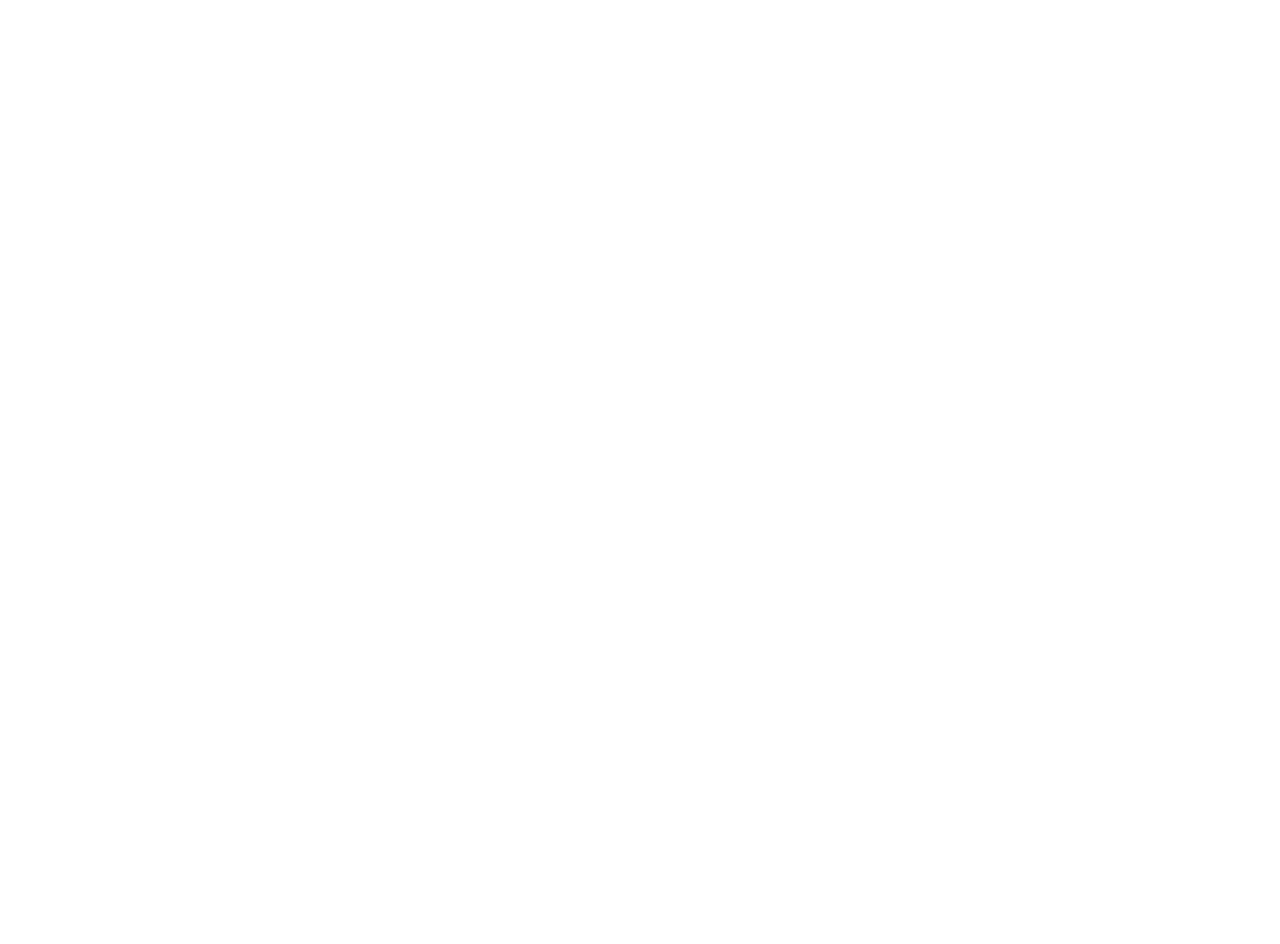
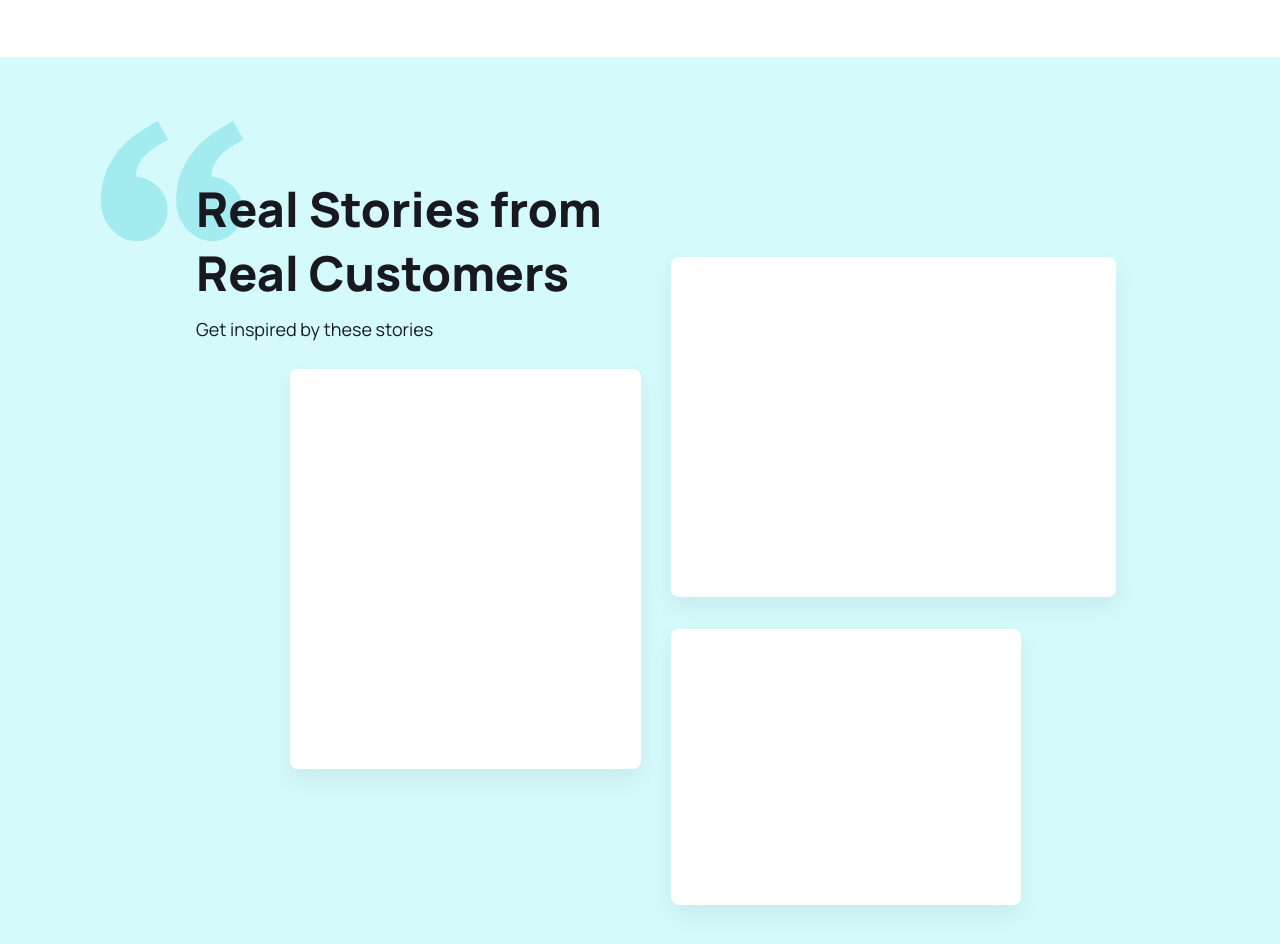
Before and after one commit to bradvatne/landify, a Next.js app: page / in a window 1280 px wide. Shown: the part 1440-2384 px from the top of the page. Before the commit the page ends 1497 px from the top, so only its background shows below. Built offline with nearby package versions, Linux system fonts and the light colour scheme.

Commit message:
reviews section progress

```diff
--- /dev/null
+++ b/containers/Reviews.tsx
@@ -0,0 +1,24 @@
+import styles from "../styles/Reviews.module.scss";
+
+export default function Reviews({ reviewsContent }) {
+  return (
+    <div className={styles.section}>
+      <div className={styles.wrapper}>
+        <img src={"/images/quote.svg"} className={styles.quote_image} />
+        <div className={styles.title_container}>
+          <h2 className={styles.title}>{reviewsContent.title}</h2>
+          <p className={styles.lead}>{reviewsContent.lead}</p>
+          <div className={styles.review_left}></div>
+        </div>
+        <div className={styles.reviews_right_container}>
+            <div className={styles.right_top_review}>
+
+            </div>
+            <div className={styles.right_bottom_review}>
+
+            </div>
+        </div>
+      </div>
+    </div>
+  );
+}
--- a/containers/index.tsx
+++ b/containers/index.tsx
@@ -2,3 +2,4 @@
 export { default as Hero } from "./Hero";
 export { default as Brands } from "./Brands";
 export { default as Features } from './Features';
+export { default as Reviews } from './Reviews';
--- /dev/null
+++ b/content/reviews.json
@@ -0,0 +1,5 @@
+{
+    "title": "Real Stories from Real Customers",
+    "lead": "Get inspired by these stories"
+
+}
--- a/pages/index.tsx
+++ b/pages/index.tsx
@@ -2,10 +2,17 @@
 import heroJSON from "../content/hero.json";
 import brandsJSON from "../content/brands.json";
 import featuresJSON from "../content/features.json";
-import { Hero, Features } from "../containers";
+import reviewsJSON from "../content/reviews.json";
+import { Hero, Features, Reviews } from "../containers";
 
 const obj = {};
-export default function Home({ heroContent, brandsContent, headerContent, featuresContent }) {
+export default function Home({
+  heroContent,
+  brandsContent,
+  headerContent,
+  featuresContent,
+  reviewsContent
+}) {
   return (
     <>
       <Hero
@@ -14,6 +21,7 @@
         brandsContent={brandsContent}
       />
       <Features featuresContent={featuresContent} />
+      <Reviews reviewsContent={reviewsContent} />
     </>
   );
 }
@@ -23,13 +31,15 @@
   let brandsContent = brandsJSON;
   let headerContent = headerJSON;
   let featuresContent = featuresJSON;
+  let reviewsContent = reviewsJSON;
 
   return {
     props: {
       heroContent,
       brandsContent,
       headerContent,
-      featuresContent
+      featuresContent,
+      reviewsContent,
     },
   };
 }
--- a/styles/Hero.module.scss
+++ b/styles/Hero.module.scss
@@ -37,7 +37,6 @@
 
 .hero_content {
   display: flex;
-  @include horizontal_padding;
 }
 
 .hero_cta {
--- a/styles/Nav.module.scss
+++ b/styles/Nav.module.scss
@@ -1,9 +1,9 @@
 @import "Variables.module.scss";
 
 .nav_wrapper {
-    @include wrapper;
-    @include horizontal_padding;
-
+  @include wrapper;
+  padding-left: 0;
+  padding-right: 0;
 }
 
 .nav {
--- /dev/null
+++ b/styles/Reviews.module.scss
@@ -0,0 +1,72 @@
+@import "./Variables.module.scss";
+
+@mixin card {
+  padding: 2rem;
+  background-color: white;
+  box-shadow: 0px 10px 20px rgba(41, 41, 42, 0.07);
+  border-radius: 8px;
+
+}
+
+.section {
+  background-color: $brand-turqoise-100;
+}
+
+.wrapper {
+  @include wrapper;
+  padding-top: 4rem;
+  padding-bottom: 4rem;
+  display: grid;
+  grid-template-columns: 1fr 1fr;
+  grid-gap: 1.875rem;
+
+}
+
+.title_container {
+  display: inline-block;
+  width: 445px;
+  margin-left: 5.9375rem;
+  margin-top: 3.5rem;
+  position: relative;
+  z-index: 2;
+}
+
+.title {
+  @include heading2;
+  margin: 0;
+  text-align: left;
+}
+
+.quote_image {
+  position: absolute;
+}
+
+.lead {
+  @include lead;
+  margin-top: 0.5rem;
+  margin-bottom: 1.5rem;
+}
+
+.review_left {
+  @include card;
+  height: 400px;
+  margin-left: 5.9rem;
+}
+
+.reviews_right_container {
+    margin-top: 6.5rem;
+}
+
+.right_top_review {
+    @include card;
+    margin-top: 2rem;
+    margin-bottom: 2rem;
+    width: 445px;
+    height: 340px;
+}
+
+.right_bottom_review {
+    @include card;
+    width: 350px;
+    height: 276px;
+}
--- a/styles/Variables.module.scss
+++ b/styles/Variables.module.scss
@@ -5,6 +5,7 @@
 $brand-compliment-color: #ffc278;
 $brand-purple-100: #f1e4ff;
 $brand-turqoise-800: #75e3ea;
+$brand-turqoise-100: #d5fafc;
 
 @mixin horizontal_padding {
   padding-left: 16px;
@@ -12,6 +13,7 @@
 }
 
 @mixin wrapper {
+  @include horizontal_padding;
   width: 100%;
   max-width: 1110px;
   margin: 0 auto;
@@ -37,7 +39,7 @@
 }
 
 @mixin heading2 {
-  font-family: 'Manrope';
+  font-family: "Manrope";
   font-style: normal;
   font-weight: 800;
   font-size: 3rem;
```
Also changed, not shown: public/images/quote.svg (added).
